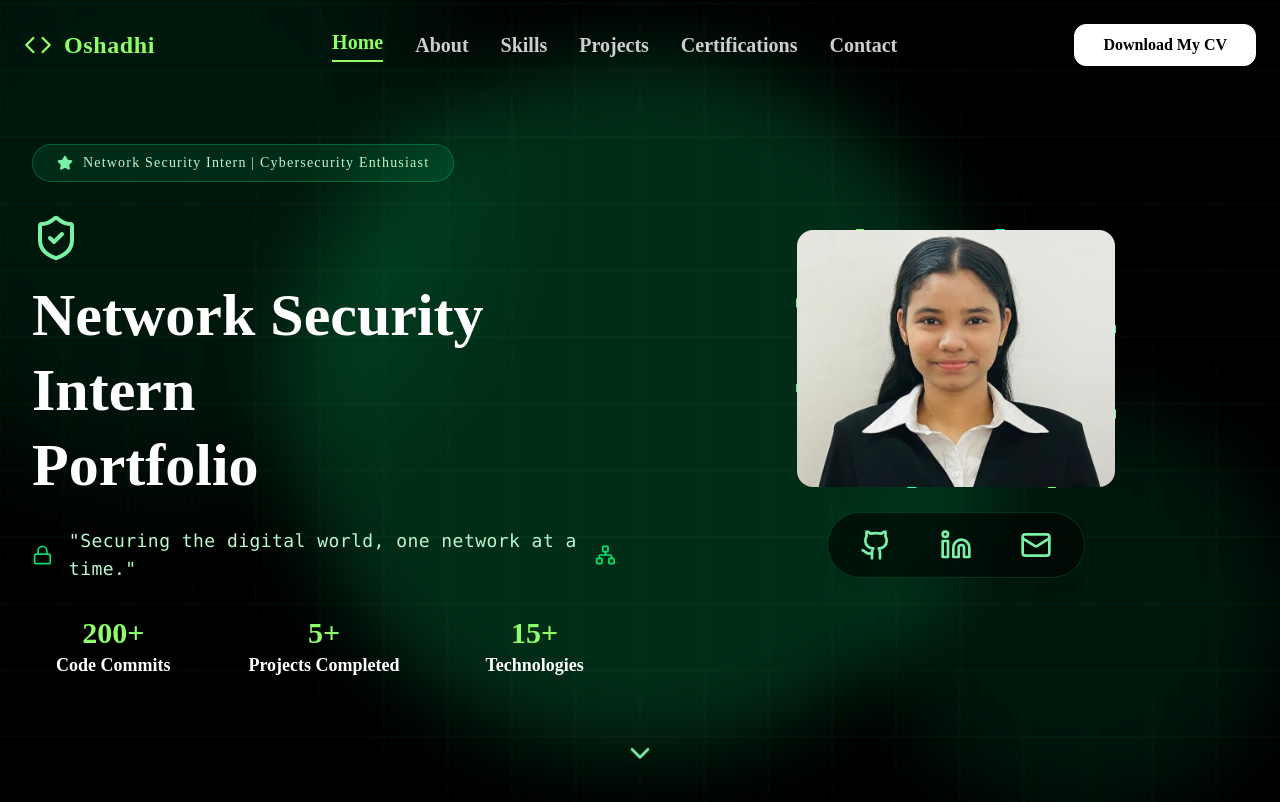
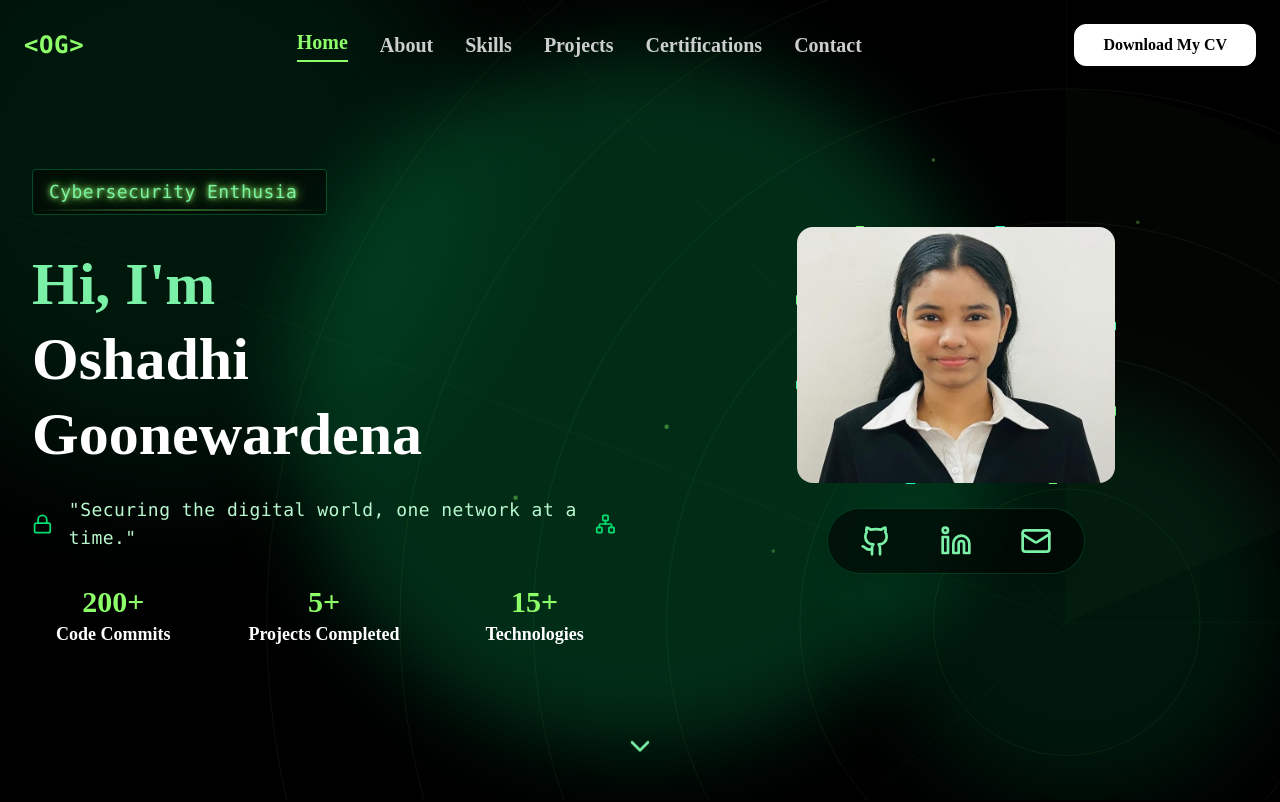
Before and after one commit to goagoonewardena/portfolio, a React (Vite) app in the folder myportfolio/: page / in a window 1280 px wide. Shown: the top 802 px of the page. Built offline with nearby package versions, Linux system fonts and the light colour scheme.

Commit message:
changes the tagline for introduction in portfolio and changed the overall background color

```diff
--- a/myportfolio/src/App.jsx
+++ b/myportfolio/src/App.jsx
@@ -12,9 +12,17 @@ import Contact from './components/sections/Contact';
 
 const App = () => {
   return (
-    <div className ='min-h-screen bg-black flex flex-col'>
+    <div className='min-h-screen bg-black flex flex-col relative'>
+      {/* Global green ambient blobs — shared across all sections */}
+      <div className="fixed inset-0 z-0 pointer-events-none overflow-hidden">
+        <div className="absolute top-[5%]   left-[20%]  w-[700px] h-[700px] bg-green-400/10 rounded-full blur-3xl" />
+        <div className="absolute top-[30%]  right-[20%] w-[600px] h-[600px] bg-green-400/10 rounded-full blur-3xl" />
+        <div className="absolute top-[55%]  left-[25%]  w-[650px] h-[650px] bg-green-400/10 rounded-full blur-3xl" />
+        <div className="absolute top-[75%]  right-[25%] w-[600px] h-[600px] bg-green-400/10 rounded-full blur-3xl" />
+        <div className="absolute top-[95%]  left-[20%]  w-[600px] h-[600px] bg-green-400/10 rounded-full blur-3xl" />
+      </div>
       <Navbar />
-      <main className="flex-1">
+      <main className="flex-1 relative z-10">
         <Hero/>
         <About />
         <Skills />
--- a/myportfolio/src/components/layout/Navbar.jsx
+++ b/myportfolio/src/components/layout/Navbar.jsx
@@ -33,13 +33,12 @@ const Navbar = () => {
         <div className="flex items-center justify-between">
           {/* Logo */}
           <div className='flex items-center gap-3'>
-            <Code className='w-7 h-7 text-primary' />
             <button
               onClick={() => window.scrollTo({ top: 0, behavior: 'smooth' })}
-              className="text-2xl font-bold text-primary tracking-wide hover:opacity-80 transition-opacity "
+              className="text-2xl font-bold text-primary tracking-wide hover:opacity-80 transition-opacity font-mono"
               aria-label="home"
             >
-              {PERSONAL_INFO.name.split(' ')[0]}
+              &lt;OG&gt;
             </button>
           </div>
           {/* Desktop Navigation */}
--- a/myportfolio/src/components/sections/About.jsx
+++ b/myportfolio/src/components/sections/About.jsx
@@ -5,7 +5,7 @@ import AnimatedProgressBar from '../ui/AnimatedProgressBar';
 
 const About = () => {
     return (
-        <section id="about" className="py-20 bg-black">
+        <section id="about" className="py-20 bg-transparent">
             <div className="max-w-4xl mx-auto px-4">
                 <FadeIn delay={0}>
                     <h2 className="text-3xl md:text-4xl font-bold text-primary mb-6">About Me</h2>
--- a/myportfolio/src/components/sections/Certifications.jsx
+++ b/myportfolio/src/components/sections/Certifications.jsx
@@ -49,7 +49,7 @@ const certifications = [
 
 const Certifications = () => {
   return (
-    <section id="certifications" className="py-20 bg-black">
+    <section id="certifications" className="py-20 bg-transparent">
       <div className="max-w-5xl mx-auto px-4">
         <FadeIn delay={0}>
           <h2 className="text-3xl md:text-4xl font-bold text-primary mb-8">Certifications</h2>
--- a/myportfolio/src/components/sections/Contact.jsx
+++ b/myportfolio/src/components/sections/Contact.jsx
@@ -4,7 +4,7 @@ import { PERSONAL_INFO, SOCIAL_LINKS } from '../../utils/constants';
 
 const Contact = () => {
   return (
-    <section id="contact" className="py-24 bg-black">
+    <section id="contact" className="py-24 bg-transparent">
       <div className="max-w-3xl mx-auto px-4 text-center">
         <h2 className="text-4xl md:text-5xl font-bold text-white mb-6">Contact Me</h2>
         <p className="text-lg text-white/80 mb-10">
--- a/myportfolio/src/components/sections/Hero.jsx
+++ b/myportfolio/src/components/sections/Hero.jsx
@@ -6,8 +6,44 @@ import { scrollToSection } from '../../hooks/useScrollSpy';
 import FadeIn from '../animations/FadeIn';
 import RadialGradientBackground from '../backgrounds/RadialGradientBackground';
 import AnimatedCounter from '../ui/AnimatedCounter';
+import { useState, useEffect } from 'react';
+
+const TYPING_WORDS = [
+  'Computer Science Undergraduate',
+  'Cybersecurity Enthusiast',
+  'Web Development Expert',
+];
+
+const useTypewriter = (words, typingSpeed = 70, deletingSpeed = 40, pauseMs = 1800) => {
+  const [displayed, setDisplayed] = useState('');
+  const [wordIndex, setWordIndex] = useState(0);
+  const [isDeleting, setIsDeleting] = useState(false);
+
+  useEffect(() => {
+    const current = words[wordIndex];
+    const timeout = setTimeout(() => {
+      if (!isDeleting) {
+        setDisplayed(current.slice(0, displayed.length + 1));
+        if (displayed.length + 1 === current.length) {
+          setTimeout(() => setIsDeleting(true), pauseMs);
+        }
+      } else {
+        setDisplayed(current.slice(0, displayed.length - 1));
+        if (displayed.length - 1 === 0) {
+          setIsDeleting(false);
+          setWordIndex((prev) => (prev + 1) % words.length);
+        }
+      }
+    }, isDeleting ? deletingSpeed : typingSpeed);
+    return () => clearTimeout(timeout);
+  }, [displayed, isDeleting, wordIndex, words, typingSpeed, deletingSpeed, pauseMs]);
+
+  return displayed;
+};
 
 const Hero = () => {
+  const typedText = useTypewriter(TYPING_WORDS);
+
   return (
     <section id="home" className="relative min-h-screen flex items-center overflow-hidden bg-black">
       {/* Security-themed background: green radial + network grid overlay */}
@@ -15,16 +51,34 @@ const Hero = () => {
         <div className="absolute -top-32 -left-32 w-[600px] h-[600px] bg-green-400/10 rounded-full blur-3xl" />
         <div className="absolute top-1/2 left-1/2 w-[700px] h-[700px] bg-green-400/20 rounded-full blur-2xl -translate-x-1/2 -translate-y-1/2" />
         <div className="absolute bottom-0 right-0 w-[400px] h-[400px] bg-green-400/10 rounded-full blur-2xl" />
-        {/* Subtle network/circuit grid overlay */}
-        <svg className="absolute inset-0 w-full h-full opacity-10" viewBox="0 0 1440 900" fill="none" xmlns="http://www.w3.org/2000/svg">
-          <g stroke="#8DFF69" strokeWidth="0.5">
-            {Array.from({length: 20}).map((_,i) => (
-              <line key={i} x1={i*72} y1="0" x2={i*72} y2="900" />
-            ))}
-            {Array.from({length: 12}).map((_,i) => (
-              <line key={i+20} x1="0" y1={i*75} x2="1440" y2={i*75} />
-            ))}
+        {/* Radar / network scanner overlay */}
+        <svg className="absolute inset-0 w-full h-full" viewBox="0 0 1440 900" fill="none" xmlns="http://www.w3.org/2000/svg">
+          {/* Concentric radar rings centered bottom-right */}
+          <g stroke="#8DFF69" strokeWidth="0.6" opacity="0.12">
+            <circle cx="1200" cy="700" r="150" />
+            <circle cx="1200" cy="700" r="300" />
+            <circle cx="1200" cy="700" r="450" />
+            <circle cx="1200" cy="700" r="600" />
+            <circle cx="1200" cy="700" r="750" />
+            <circle cx="1200" cy="700" r="900" />
           </g>
+          {/* Radial scan lines */}
+          <g stroke="#8DFF69" strokeWidth="0.5" opacity="0.08">
+            <line x1="1200" y1="700" x2="1200" y2="-200" />
+            <line x1="1200" y1="700" x2="2000" y2="700" />
+            <line x1="1200" y1="700" x2="500"  y2="-100" />
+            <line x1="1200" y1="700" x2="-100" y2="200" />
+            <line x1="1200" y1="700" x2="400"  y2="1400" />
+          </g>
+          {/* Blip dots — detected "hosts" on radar */}
+          <circle cx="980"  cy="310" r="3" fill="#8DFF69" opacity="0.55" />
+          <circle cx="750"  cy="480" r="2.5" fill="#8DFF69" opacity="0.4" />
+          <circle cx="1050" cy="180" r="2" fill="#8DFF69" opacity="0.35" />
+          <circle cx="580"  cy="560" r="2.5" fill="#8DFF69" opacity="0.4" />
+          <circle cx="870"  cy="620" r="2" fill="#8DFF69" opacity="0.3" />
+          <circle cx="1280" cy="250" r="2" fill="#8DFF69" opacity="0.3" />
+          {/* Sweep gradient arc (faint) */}
+          <path d="M1200 700 L1200 100 A600 600 0 0 1 1724 475 Z" fill="#8DFF69" opacity="0.02" />
         </svg>
       </div>
       <div className="relative z-10 max-w-7xl mx-auto px-4 sm:px-6 lg:px-8 py-20 w-full">
@@ -32,17 +86,21 @@ const Hero = () => {
           {/* Left Column - Content */}
           <div className="text-left mt-10 md:mt-16">
             <FadeIn delay={0}>
-              <div className="inline-flex items-center gap-2.5 px-6 py-2 mb-8 bg-green-400/10 border border-green-400/30 rounded-full">
-                <Star className="w-4 h-4 text-green-300 fill-green-300"/>
-                <span className="text-xs md:text-sm text-green-200 tracking-[1.2px]">
-                  Network Security Intern | Cybersecurity Enthusiast
+              <div className="relative inline-flex items-center bg-black/50 border border-green-400/30 rounded px-4 py-2 mb-8 overflow-hidden max-w-full">
+                {/* scanline sweep */}
+                <div className="scanline-sweep" />
+                {/* typed text */}
+                <span className="text-base md:text-lg font-mono text-green-300 tracking-wide neon-text">
+                  {typedText}
                 </span>
+                {/* block cursor */}
+                <span className="block-cursor text-base md:text-lg">█</span>
               </div>
             </FadeIn>
             <FadeIn delay={100}>
-              <h1 className="text-5xl md:text-6xl font-bold text-white mb-6 leading-tight flex items-center gap-4 flex-wrap">
-                <ShieldCheck className="w-12 h-12 text-green-300 inline-block" />
-                Network Security Intern<br />Portfolio
+              <h1 className="text-5xl md:text-6xl font-bold text-white mb-6 leading-tight">
+                <span className="text-green-300">Hi, I'm</span><br />
+                Oshadhi<br />Goonewardena
               </h1>
             </FadeIn>
             <FadeIn delay={120}>
@@ -124,7 +182,7 @@ const Hero = () => {
       {/* Scroll Indicator */}
       <button
         onClick={() => scrollToSection('about')}
-        className="absolute bottom-8 left-1/2 -translate-x-1/2 animate-bounce"
+        className="absolute bottom-8 left-1/2 -translate-x-1/2 animate-bounce z-20"
       >
         <ChevronDown className="w-8 h-8 text-green-300"/>
       </button>
--- a/myportfolio/src/components/sections/Projects.jsx
+++ b/myportfolio/src/components/sections/Projects.jsx
@@ -4,7 +4,7 @@ import FadeIn from '../animations/FadeIn';
 
 const Projects = () => {
   return (
-    <section id="projects" className="py-20 bg-black">
+    <section id="projects" className="py-20 bg-transparent">
       <div className="max-w-5xl mx-auto px-4">
         <FadeIn delay={0}>
           <h2 className="text-3xl md:text-4xl font-bold text-primary mb-8">Projects</h2>
--- a/myportfolio/src/components/sections/Skills.jsx
+++ b/myportfolio/src/components/sections/Skills.jsx
@@ -5,7 +5,7 @@ import { Shield, Bug, FileCode, Terminal, Search, AlertCircle, Activity, UserChe
 
 const Skills = () => {
   return (
-    <section id="skills" className="py-20 bg-black">
+    <section id="skills" className="py-20 bg-transparent">
       <div className="max-w-5xl mx-auto px-4">
         <FadeIn delay={0}>
           <h2 className="text-3xl md:text-4xl font-bold text-primary mb-8">Skills</h2>
--- a/myportfolio/src/index.css
+++ b/myportfolio/src/index.css
@@ -1,3 +1,55 @@
+/* Neon green glow pulse for typewriter text */
+@keyframes neon-glow {
+  0%, 100% {
+    text-shadow:
+      0 0 4px #8DFF69,
+      0 0 10px #8DFF69,
+      0 0 22px #8DFF6988;
+  }
+  50% {
+    text-shadow:
+      0 0 8px #8DFF69,
+      0 0 24px #8DFF69,
+      0 0 48px #8DFF69cc,
+      0 0 80px #8DFF6944;
+  }
+}
+.neon-text {
+  animation: neon-glow 2.2s ease-in-out infinite;
+}
+
+/* Block cursor blink */
+@keyframes blink-block {
+  0%, 49% { opacity: 1; }
+  50%, 100% { opacity: 0; }
+}
+.block-cursor {
+  color: #8DFF69;
+  animation: blink-block 1s step-end infinite;
+  font-family: monospace;
+  margin-left: 2px;
+  text-shadow: 0 0 8px #8DFF69, 0 0 16px #8DFF69;
+  user-select: none;
+}
+
+/* Terminal scanline sweep */
+@keyframes scanline-sweep {
+  0%   { top: 0%;   opacity: 0; }
+  5%   { opacity: 0.8; }
+  95%  { opacity: 0.5; }
+  100% { top: 100%; opacity: 0; }
+}
+.scanline-sweep {
+  position: absolute;
+  left: 0;
+  right: 0;
+  height: 2px;
+  background: linear-gradient(90deg, transparent 0%, #8DFF6655 20%, #8DFF69aa 50%, #8DFF6655 80%, transparent 100%);
+  animation: scanline-sweep 3.5s linear infinite;
+  pointer-events: none;
+  z-index: 2;
+}
+
 /* Slow spinning animation for conic-gradient border */
 .animate-spin-slow {
   animation: spin 6s linear infinite;
```
